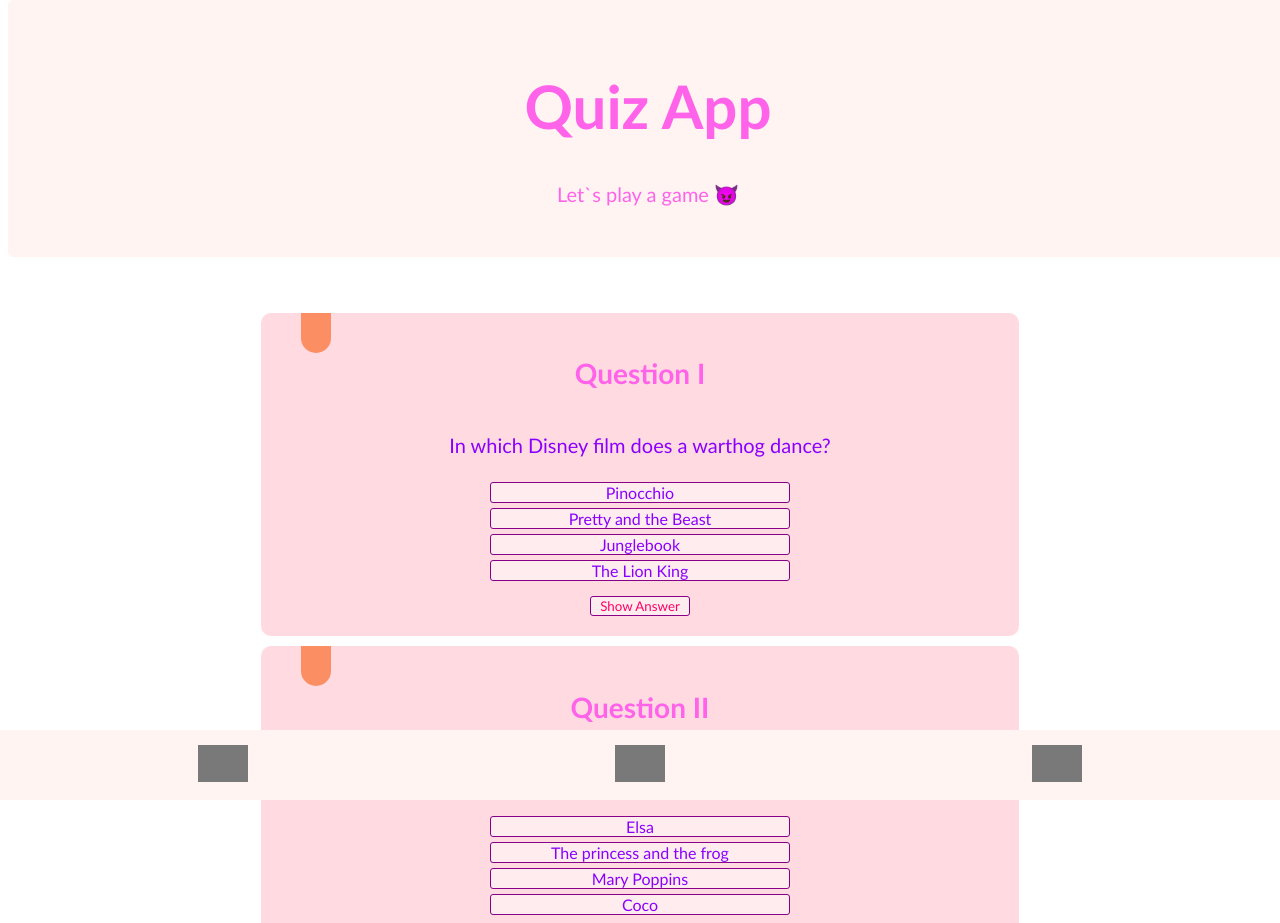
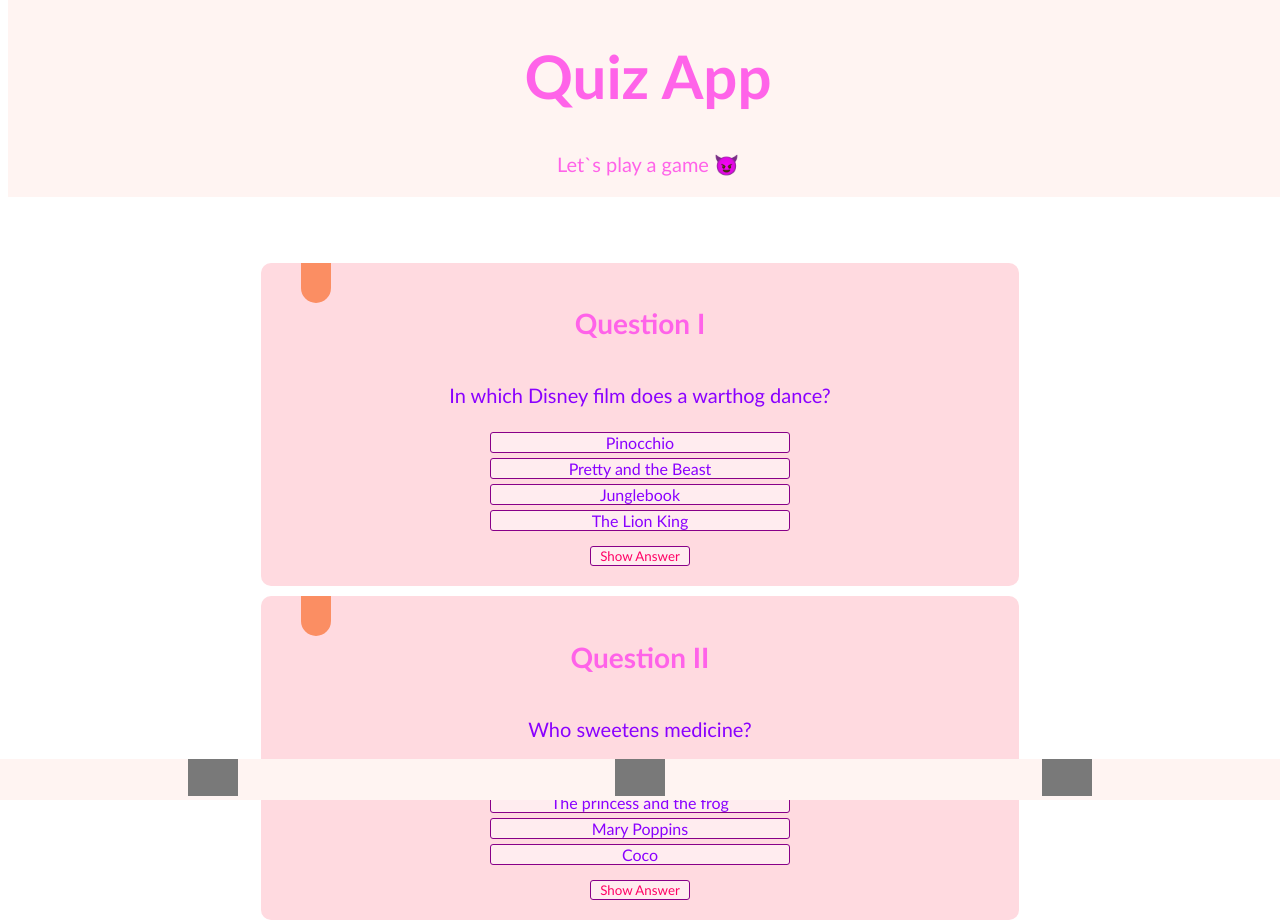
Before and after one commit to Pia-Lueling/quiz-app, a plain HTML site: page index.html in a window 1280 px wide. Shown: the top 923 px of the page. Drawn offline with Linux system fonts and the light colour scheme; grey boxes are pictures that could not be loaded.

Commit message:
delete some unspecific rules

```diff
--- a/styles.css
+++ b/styles.css
@@ -4,9 +4,7 @@
 
 header {
   background-color: #fff4f2;
-  padding: 30px;
   top: 0;
-  border-radius: 5px;
   text-align: center;
   width: 100%;
   position: fixed;
@@ -28,7 +26,7 @@ h1 {
 main {
   display: flex;
   position: relative;
-  top: 300px;
+  top: 250px;
   flex-direction: column;
   align-items: center;
 }
@@ -91,8 +89,6 @@ p {
 footer {
   bottom: 0;
   background-color: #fff4f2;
-  padding: 15px;
-  font-family: "Gill Sans", "Gill Sans MT", Calibri, "Trebuchet MS", sans-serif;
   width: 100%;
   display: flex;
   position: fixed;
```
